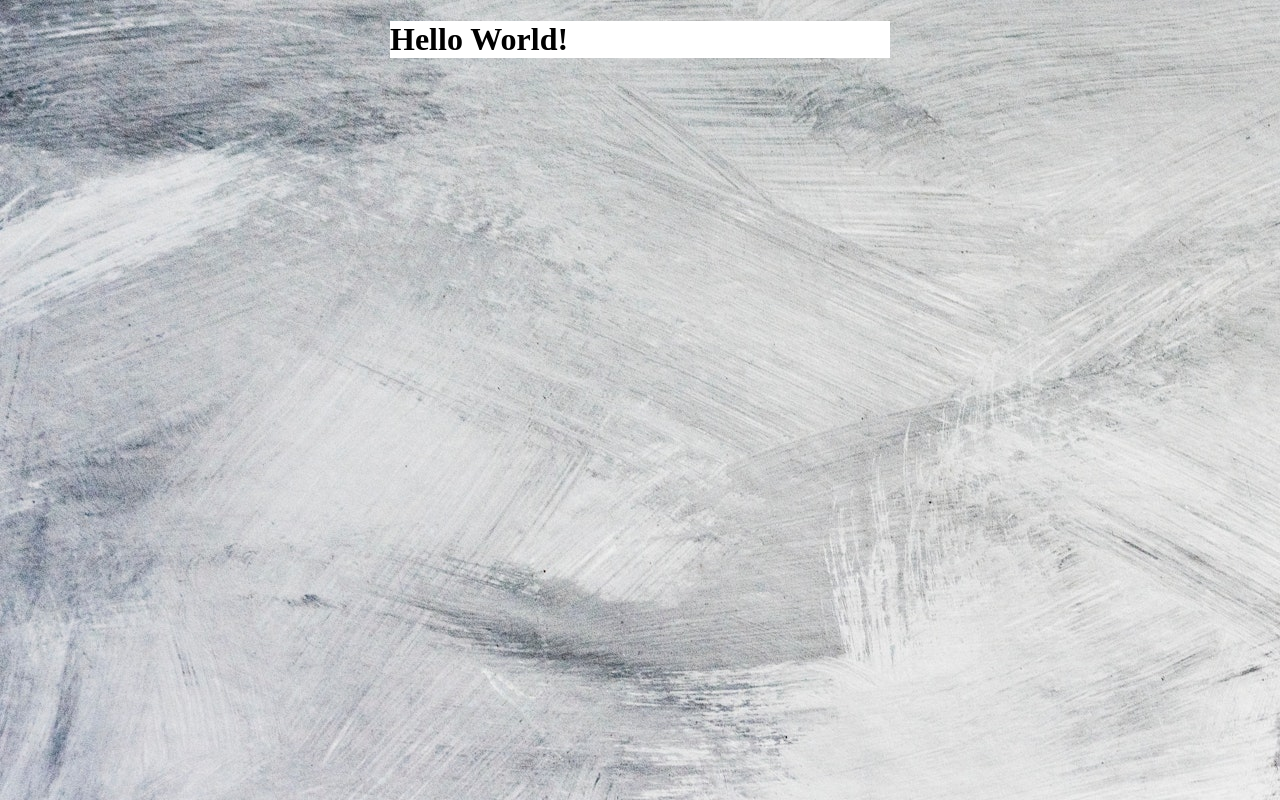
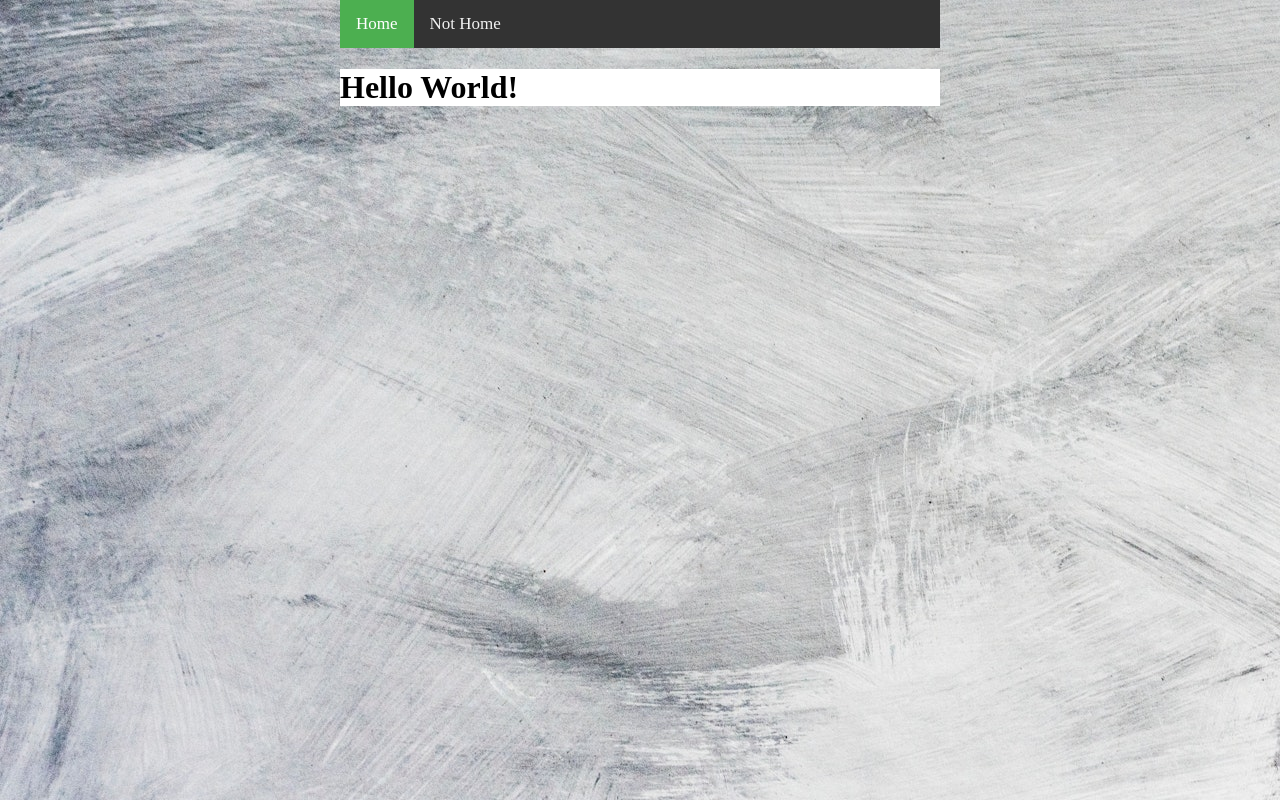
Before and after one commit to jsordone/jsordone.github.io, a plain HTML site: page index.html in a window 1280 px wide. Drawn offline with Linux system fonts and the light colour scheme.

Commit message:
Top Navigation Bar
Navigation Bar has been added on top. Style and functionality need work. There is a space between it and the content on the page.

```diff
--- a/index.html
+++ b/index.html
@@ -7,7 +7,14 @@
 </head>
 
 <body>
-    <h1>Hello World!</h1>
+    <div class="topnav">
+        <a class="active" href="index.html">Home</a>
+        <a href="index.html">Not Home</a>
+    </div>
+    <div id="content">
+        <h1>Hello World!</h1>
+    </div>
+
 
 </body>
 
--- a/style.css
+++ b/style.css
@@ -4,7 +4,36 @@ html {
     background: url("images/background.jpg") no-repeat;
 }
 body {
-    background-color: white;
-    max-width: 500px;
+    max-width: 600px;
     margin: auto;
 }
+
+#content {
+    background-color: white;
+}
+
+/* Top Navigation Bar */
+.topnav {
+    overflow: hidden;
+    background-color: #333;
+    margin: auto;
+  }
+
+  .topnav a {
+    float: left;
+    color: #f2f2f2;
+    text-align: center;
+    padding: 14px 16px;
+    text-decoration: none;
+    font-size: 17px;
+  }
+
+  .topnav a:hover {
+    background-color: #ddd;
+    color: black;
+  }
+
+  .topnav a.active {
+    background-color: #4CAF50;
+    color: white;
+  }
```
